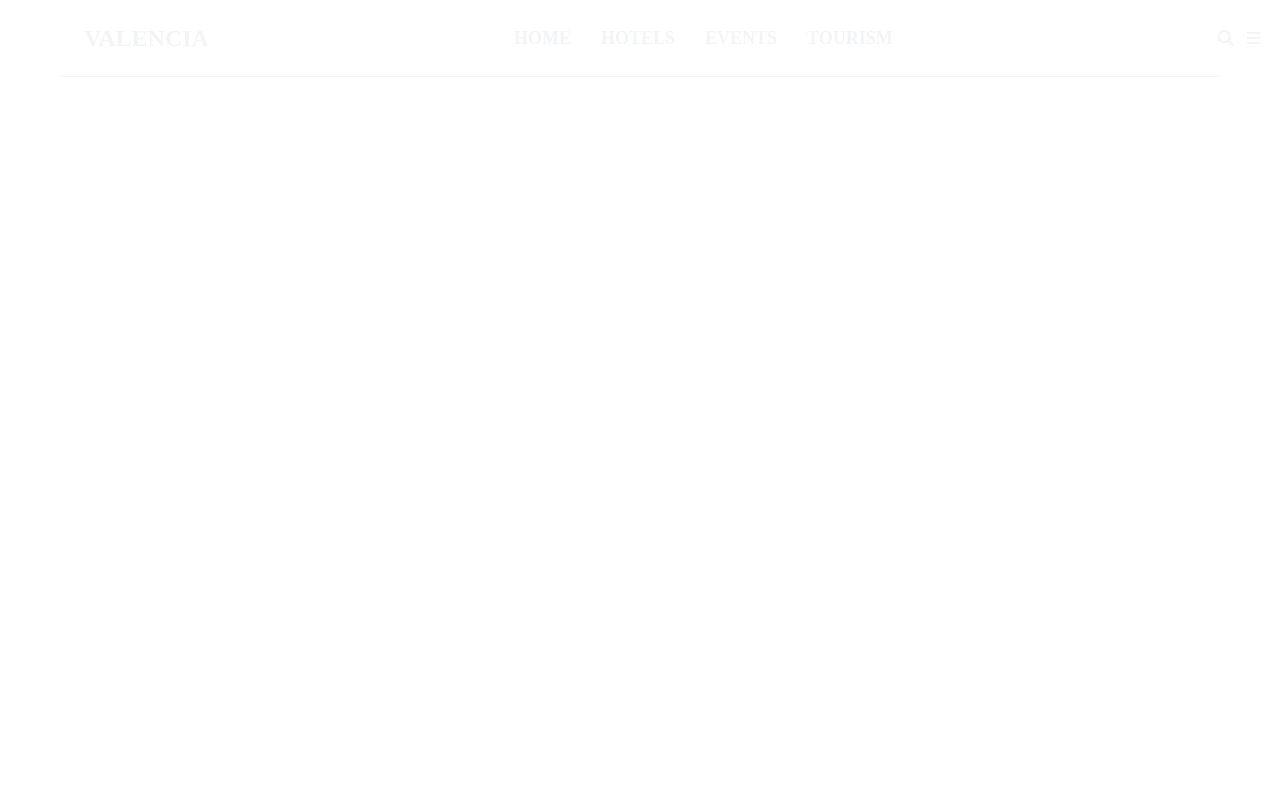
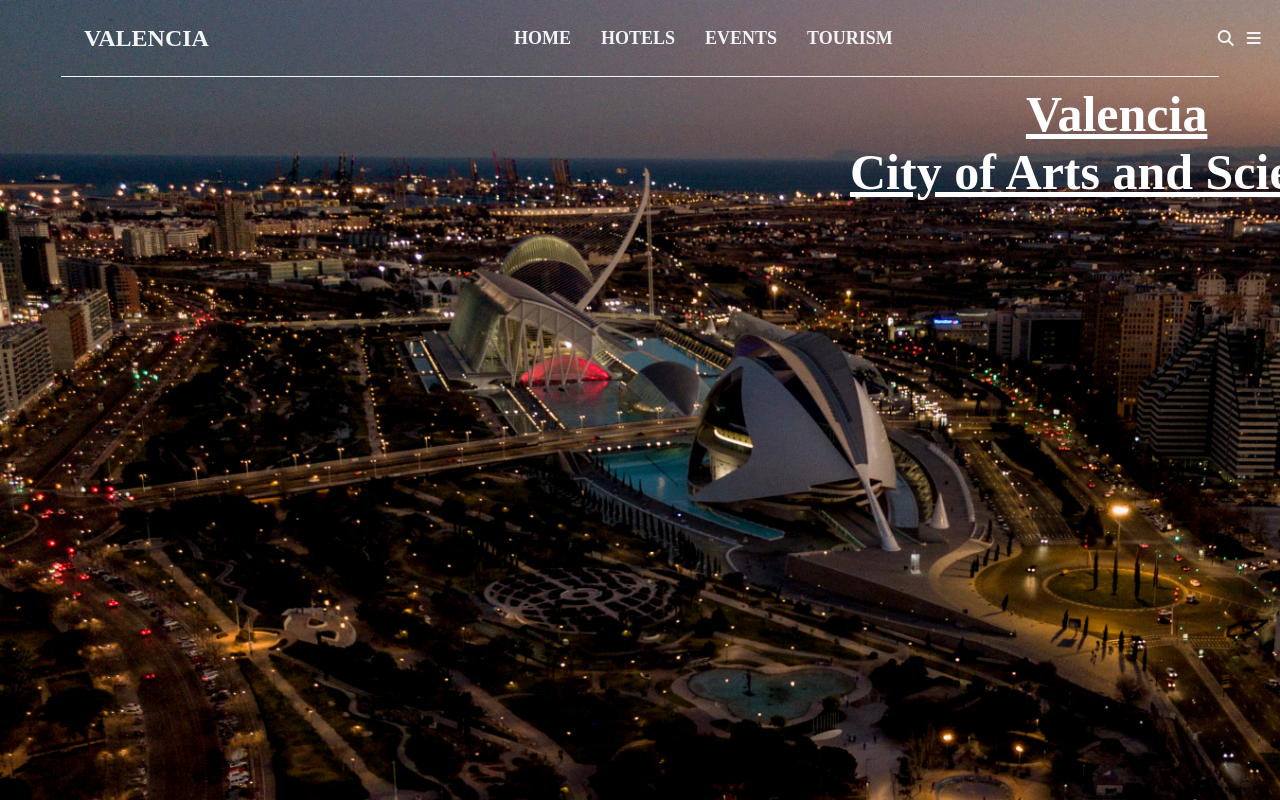
Before and after one commit to DavDavtyan2003/ValenciaCity, a plain HTML site: page index.html in a window 1280 px wide. Shown: the top 800 px of the page. Drawn offline with Linux system fonts and the light colour scheme; the site is published under a folder, as on GitHub Pages, so addresses that start at the root find nothing.

Commit message:
update URL of image

```diff
--- a/CSS/styles.css
+++ b/CSS/styles.css
@@ -5,7 +5,7 @@ html {
 
 body {
     margin: 0;
-    background-image: url(/images/Vlc.jpg);
+    background-image: url(../images/Vlc.jpg);
     background-repeat: no-repeat;
     background-size: cover;
 }
```
